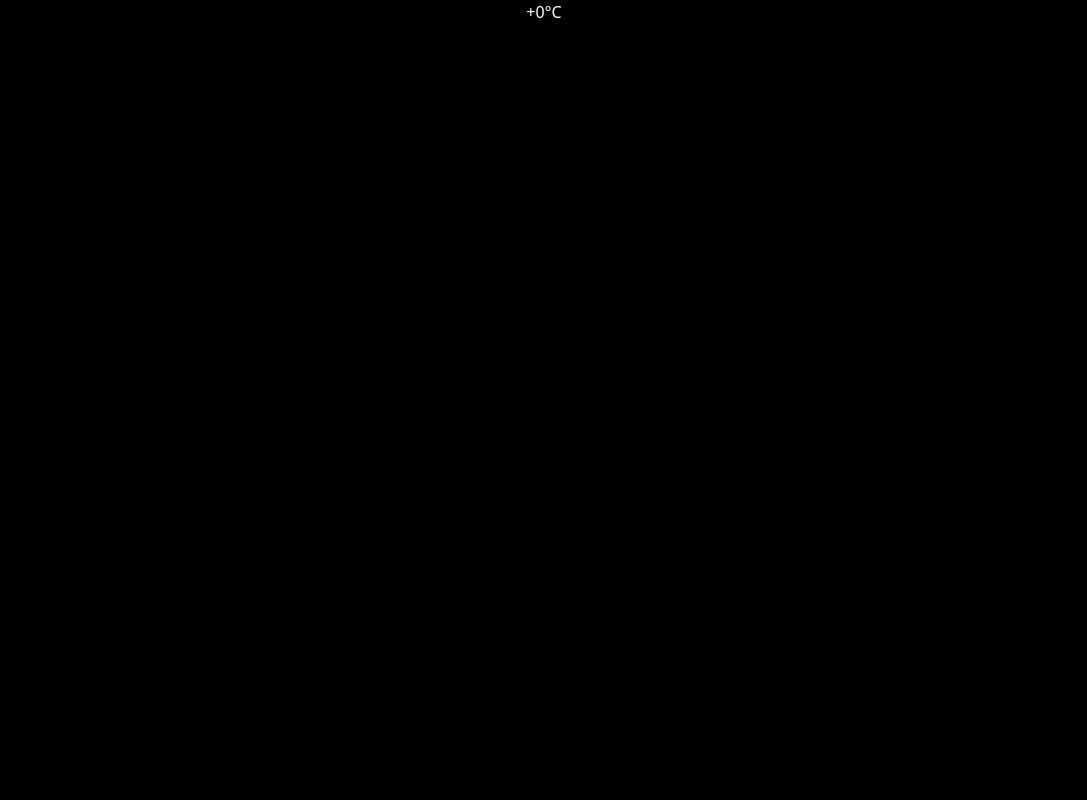
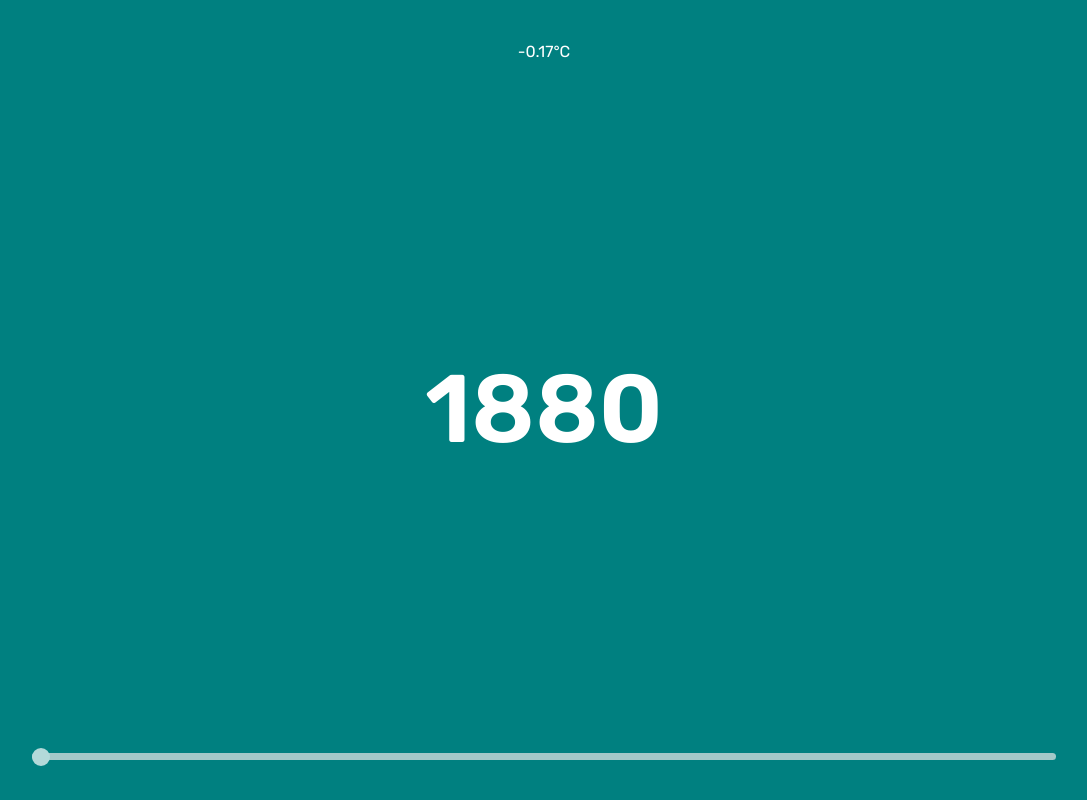
Before and after one commit to juanmayorquin/sound-of-temperature, a React (Vite) app: page / in a window 1280 px wide. Shown: the whole page, without its empty margins (96-1183 px from the left). Built offline with nearby package versions, Linux system fonts and the light colour scheme.

Commit message:
Listo para implementar audio

```diff
--- a/index.html
+++ b/index.html
@@ -1,9 +1,15 @@
-<!doctype html>
+<!DOCTYPE html>
 <html lang="en">
   <head>
     <meta charset="UTF-8" />
     <link rel="icon" type="image/svg+xml" href="/vite.svg" />
     <meta name="viewport" content="width=device-width, initial-scale=1.0" />
+    <link rel="preconnect" href="https://fonts.googleapis.com" />
+    <link rel="preconnect" href="https://fonts.gstatic.com" crossorigin />
+    <link
+      href="https://fonts.googleapis.com/css2?family=Poppins:wght@200;300;400;500;600;700&family=Rubik:wght@300;400;500;600;700&display=swap"
+      rel="stylesheet"
+    />
     <title>Sound of Temperature</title>
   </head>
   <body>
--- a/src/App.jsx
+++ b/src/App.jsx
@@ -1,25 +1,55 @@
-import { useEffect } from "react";
+import { useEffect, useState } from "react";
 import { data } from "./data/temp_data";
-import { useState } from "react";
 
 function App() {
-  let temp = "+0";
-  const [bgColor, setBgColor] = useState("bg-black");
+  const [year, setYear] = useState(1880);
+  const [temp, setTemp] = useState(0);
+  const [bgColor, setBgColor] = useState("black");
 
-  const updateBgColor = () => {
-    if (temp > 0.35){
-      setBgColor("bg-barn_red")
+  useEffect(() => {
+    const yearData = data.find((d) => d.year === year);
+    if (yearData) {
+      setTemp(yearData.temperature);
     }
+  }, [year]);
+
+  useEffect(() => {
+    let newBgColor;
+    if (temp >= 0.7) {
+      newBgColor = "barn_red";
+    } else if (0.36 <= temp && temp < 0.7) {
+      newBgColor = "fire_brick";
+    } else if (0.05 <= temp && temp < 0.36) {
+      newBgColor = "carrot_orange";
+    } else if (-0.17 <= temp && temp < 0.05) {
+      newBgColor = "teal";
+    } else if (temp < -0.17) {
+      newBgColor = "forest_green";
+    }
+    setBgColor(newBgColor);
+  }, [temp]);
+
+  const handleYearChange = (e) => {
+    setYear(Number(e.target.value));
   };
 
-  useEffect(() => {
-    updateBgColor();
-  }, []);
-
   return (
-    <section className={`h-screen ${bgColor} text-white transition-all`}>
-      <div className="flex w-full justify-center items-center">
+    <section
+      className="h-screen text-white transition-all duration-200"
+      style={{ backgroundColor: `var(--${bgColor})` }}
+    >
+      <div className="flex flex-col h-full w-full justify-between text-center py-10">
         <h2>{temp}°C</h2>
+        <h2 className="text-8xl font-semibold">{year}</h2>
+        <input
+          id="myinput"
+          type="range"
+          min="1880"
+          max="2022"
+          value={year}
+          onChange={handleYearChange}
+          className="max-w-5xl w-10/12 mx-auto h-10"
+        />
       </div>
     </section>
   );
--- a/src/index.css
+++ b/src/index.css
@@ -1,3 +1,30 @@
 @tailwind base;
 @tailwind components;
 @tailwind utilities;
+
+:root {
+    --barn_red: #7C0A02;
+    --fire_brick: #B22222;
+    --carrot_orange: #ED9121;
+    --teal: #008080;
+    --forest_green: #228B22;
+    --black: #000000;
+
+    font-family: 'Poppins', sans-serif;
+    font-family: 'Rubik', sans-serif;
+  }
+
+  #myinput {
+    -webkit-appearance: none !important;
+    background: rgb(232, 232, 232);
+    opacity: 0.7;
+    border-radius: 2rem;
+    height: 7px;
+  }
+  input[type='range']::-webkit-slider-thumb {
+    -webkit-appearance: none !important;
+    background: #ffffff;
+    border-radius: 50%;
+    height: 18px;
+    width: 18px;
+  }
```
